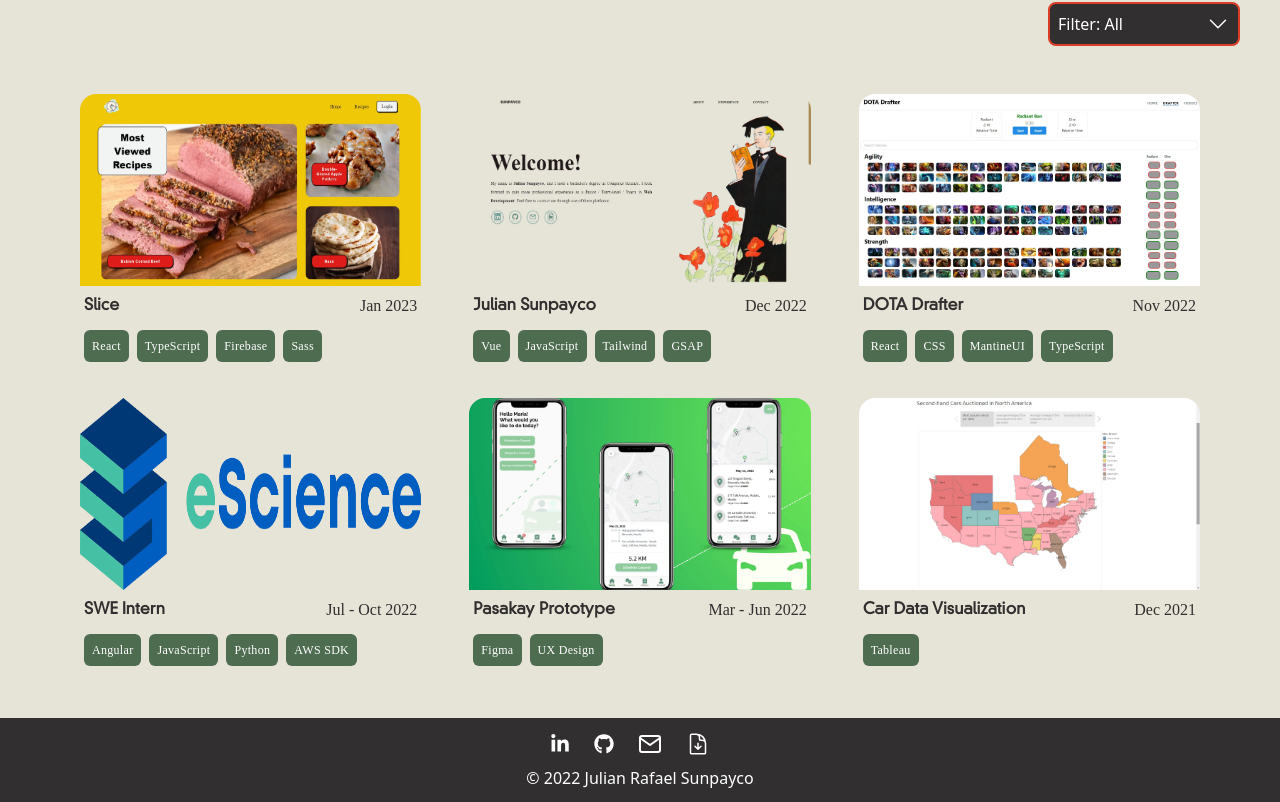
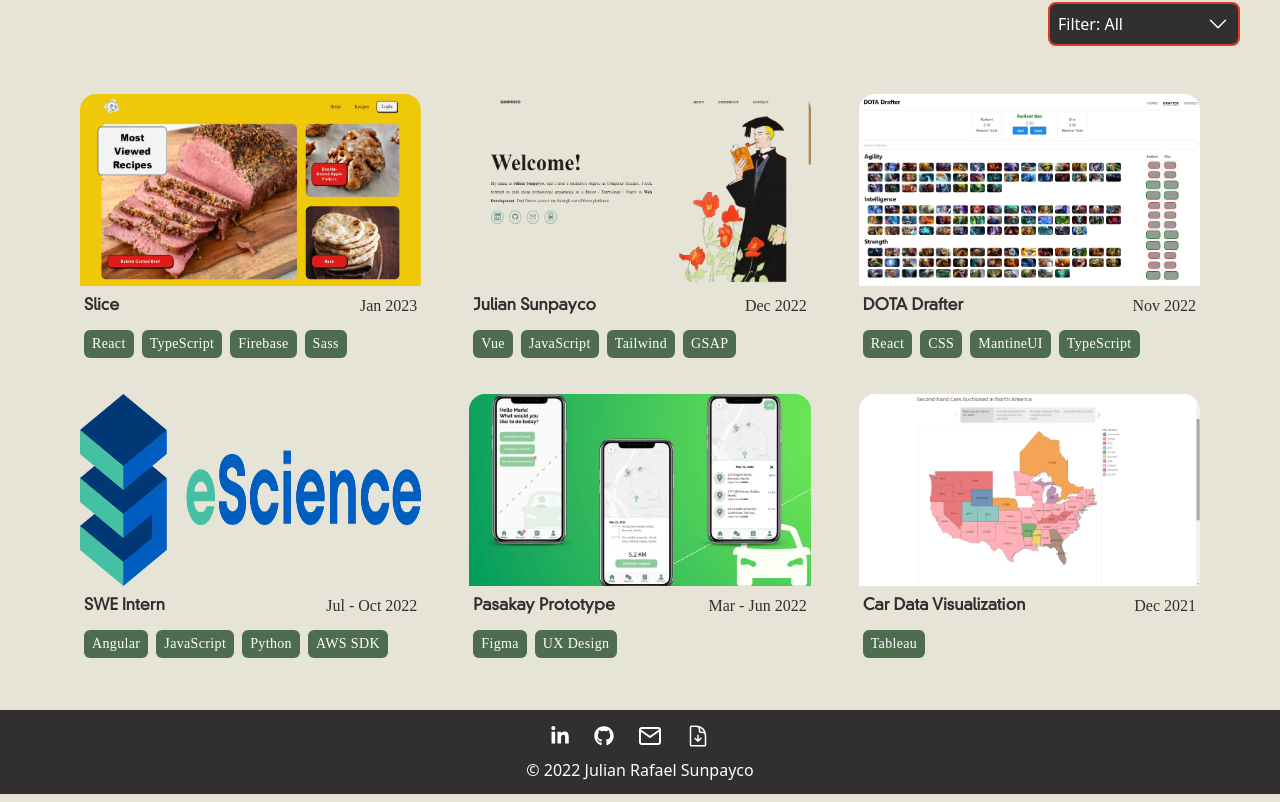
Before and after one commit to jSunpayco/julian-sunpayco, a Vue app: page / in a window 1280 px wide. Shown: the part 1262-2064 px from the top of the page. Built offline with nearby package versions, Linux system fonts and the light colour scheme.

Commit message:
Make tech list more readable

```diff
--- a/src/style.css
+++ b/src/style.css
@@ -79,7 +79,7 @@
     @apply font-normal w-full flex flex-wrap justify-start;
   }
   .techItemsWork {
-    @apply text-center m-1 bg-customGreenDark text-white rounded-md p-2 text-xs pointer-events-none;
+    @apply text-center m-1 bg-customGreenDark text-white rounded-md py-1 px-2 text-sm pointer-events-none;
   }
 
   /* Work details view */
```
